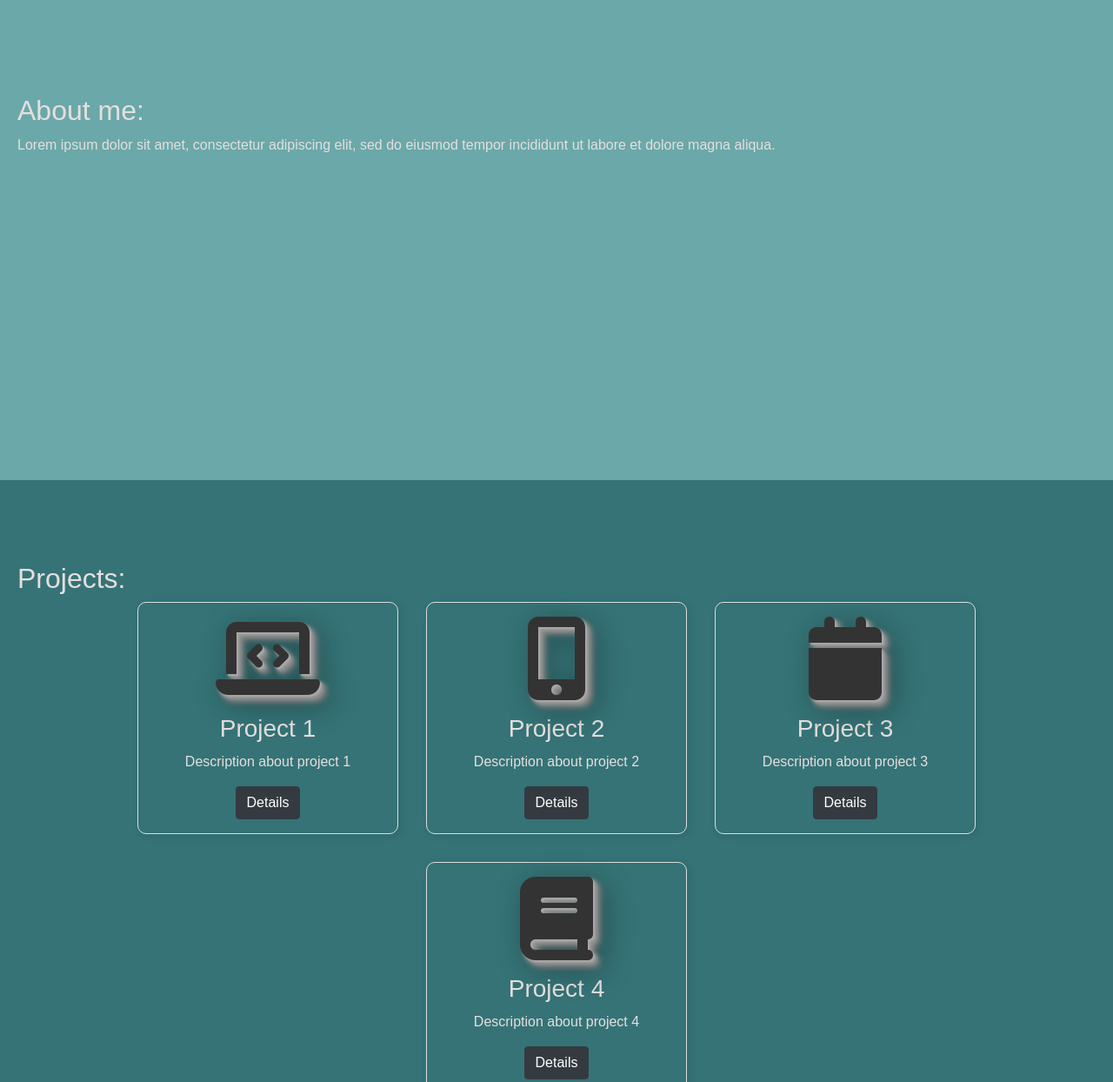
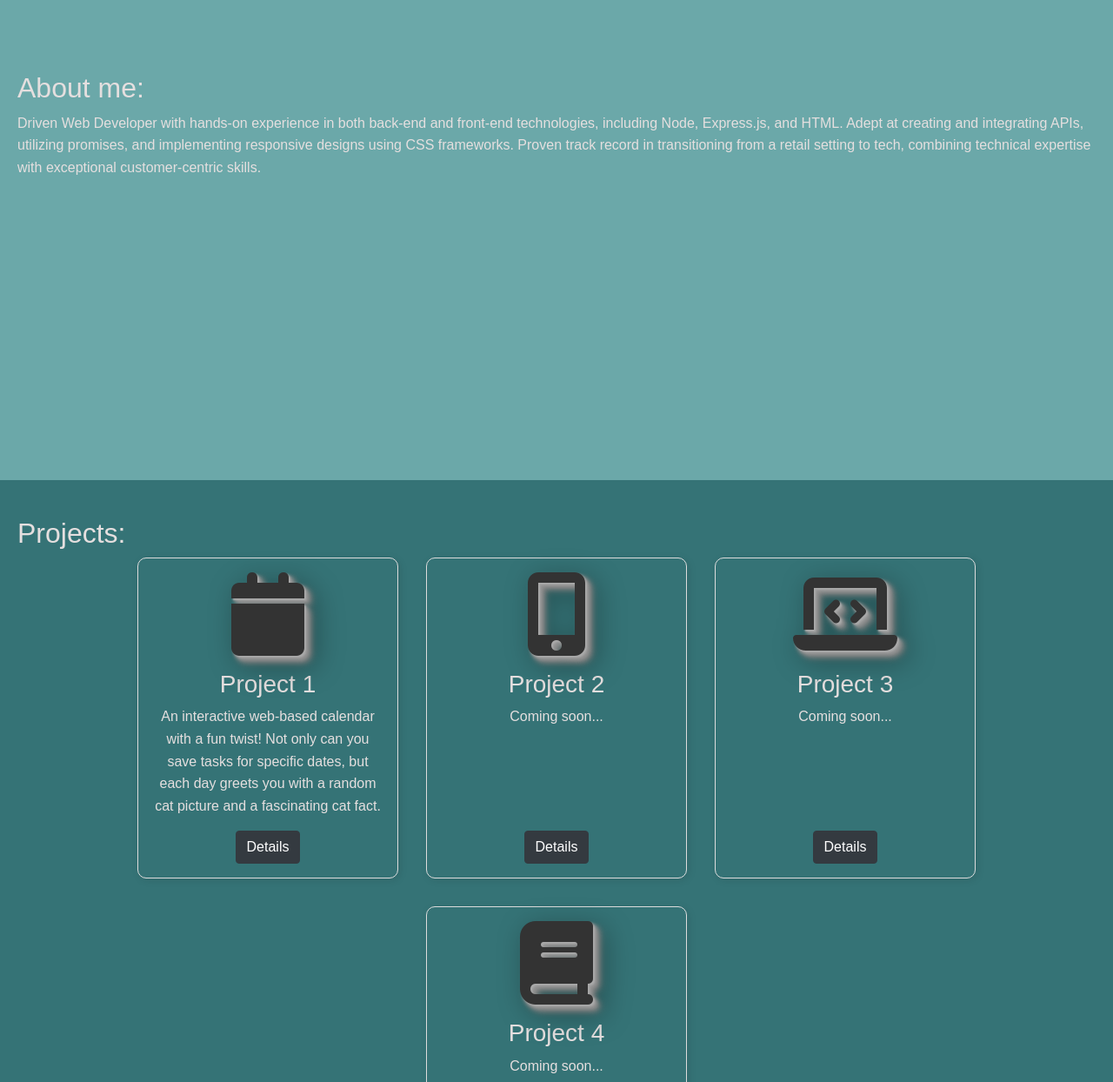
Before and after one commit to arsalanbardsiri/Arsalan-Bardsiri, a plain HTML site: page index.html in a window 1280 px wide. Shown: the part 1120-2364 px from the top of the page at 87% size. Drawn offline with nearby package versions, Linux system fonts and the light colour scheme.

Commit message:
profile pictures, working on digital resume

```diff
--- a/index.html
+++ b/index.html
@@ -77,7 +77,7 @@
                 >
                 <a
                   class="dropdown-item fa"
-                  href="path_to_resume.pdf"
+                  href="assets/docs/Arsalan Bardsiri - Resume.pdf"
                   target="_blank"
                   id="pdfResume"
                   >Resume PDF</a
@@ -96,10 +96,14 @@
         <section class="full-height-section" id="home">
           <div class="hidden">
             <div class="profile">
-              <img id="profile-pic" src="assets/images/profile.png" alt="" />
+              <img id="profile-pic" src="assets/images/ocean.png" alt="" />
             </div>
             <h1>Welcome to My Portfolio</h1>
-            <p>This is a brief introduction about myself.</p>
+            <p>
+              I am Arsalan. Currently, I am voyaging in the ocean of web
+              development, and enjoying the journey! Open to collaborating since
+              I am a Master in being a Student.
+            </p>
           </div>
         </section>
 
@@ -109,8 +113,13 @@
             <h2>About me:</h2>
             <div class="pic-content">
               <p>
-                Lorem ipsum dolor sit amet, consectetur adipiscing elit, sed do
-                eiusmod tempor incididunt ut labore et dolore magna aliqua.
+                Driven Web Developer with hands-on experience in both back-end
+                and front-end technologies, including Node, Express.js, and
+                HTML. Adept at creating and integrating APIs, utilizing
+                promises, and implementing responsive designs using CSS
+                frameworks. Proven track record in transitioning from a retail
+                setting to tech, combining technical expertise with exceptional
+                customer-centric skills.
               </p>
             </div>
           </div>
@@ -119,27 +128,31 @@
           <h2>Projects:</h2>
           <div class="projects-wrapper">
             <div class="project-card hidden">
-              <i class="fa fa-laptop-code project-icon"></i>
+              <i class="fa fa-calendar project-icon"></i>
               <h3>Project 1</h3>
-              <p>Description about project 1</p>
-              <a href="#" class="btn btn-dark">Details</a>
+              <p>
+                An interactive web-based calendar with a fun twist! Not only can
+                you save tasks for specific dates, but each day greets you with
+                a random cat picture and a fascinating cat fact.
+              </p>
+              <a href="https://github.com/arsalanbardsiri/Catlender" class="btn btn-dark">Details</a>
             </div>
             <div class="project-card hidden">
               <i class="fa fa-mobile-alt project-icon"></i>
               <h3>Project 2</h3>
-              <p>Description about project 2</p>
+              <p>Coming soon...</p>
               <a href="#" class="btn btn-dark">Details</a>
             </div>
             <div class="project-card hidden">
-              <i class="fa fa-calendar project-icon"></i>
+              <i class="fa fa-laptop-code project-icon"></i>
               <h3>Project 3</h3>
-              <p>Description about project 3</p>
+              <p>Coming soon...</p>
               <a href="#" class="btn btn-dark">Details</a>
             </div>
             <div class="project-card hidden">
               <i class="fa fa-book project-icon"></i>
               <h3>Project 4</h3>
-              <p>Description about project 4</p>
+              <p>Coming soon...</p>
               <a href="#" class="btn btn-dark">Details</a>
             </div>
             <!-- ... Add more projects as needed ... -->
```
Also changed, not shown: assets/images/ocean.png (added), assets/images/profile.png, 1 other file.
